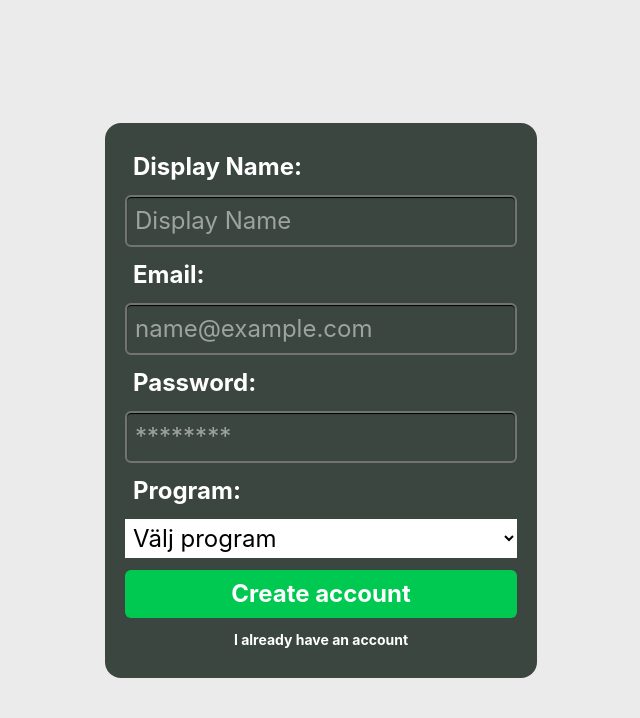
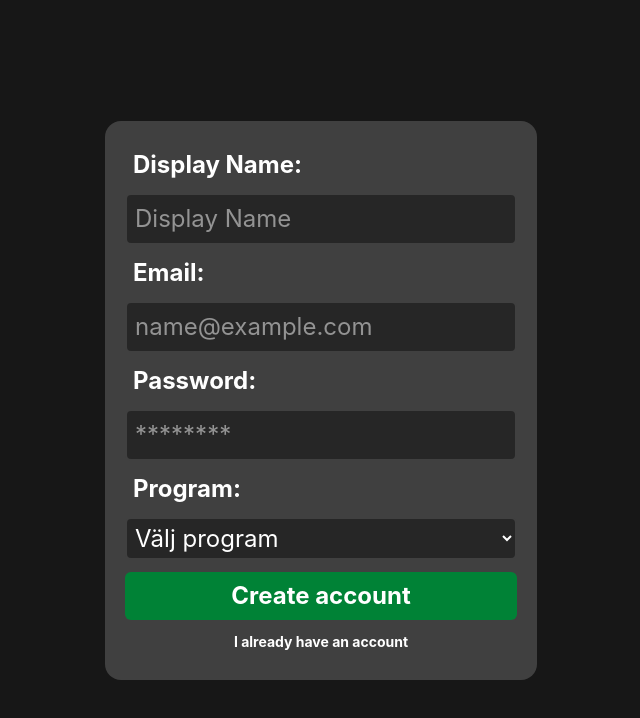
Before and after one commit to Mask1nen/2026-TDDD27-LiUMaster, a React (Vite) app in the folder liumaster/: page /register in a window 1280 px wide. Shown: the top 718 px of the page, without its empty margins (319-959 px from the left). Built offline with nearby package versions, Linux system fonts and the light colour scheme; no server answers.

Commit message:
styling changes

```diff
--- a/liumaster/src/components/login.tsx
+++ b/liumaster/src/components/login.tsx
@@ -27,15 +27,15 @@ function LoginPage() {
   }
 
   return (
-    <div className="flex justify-center items-center flex-col h-screen w-screen">
+    <div className="flex justify-center items-center flex-col h-screen w-screen bg-neutral-900">
       <form onSubmit={handleLogin}>
-        <div className="flex flex-col bg-[#000F08]/75 text-white p-5 rounded-2xl text-2xl gap-1">
+        <div className="flex flex-col bg-neutral-700 text-white p-5 rounded-2xl text-2xl gap-1">
           {error && <p className="text-red-400 text-sm px-2">{error}</p>}
           <label className="p-2" htmlFor="email">
             <b>Email: </b>
           </label>
           <input
-            className="p-2 border-2 border-neutral-500 rounded-md inset-shadow-xs inset-shadow-black"
+            className="p-2 bg-neutral-800 border-2 border-neutral-700 rounded-md"
             onChange={(e) => {
               setEmailRef(e.target.value);
             }}
@@ -49,7 +49,7 @@ function LoginPage() {
             <b>Password:</b>
           </label>
           <input
-            className="p-2 border-2 border-neutral-500 rounded-md inset-shadow-xs inset-shadow-black"
+            className="p-2 bg-neutral-800 border-2 border-neutral-700 rounded-md"
             onChange={(e) => {
               setPasswordRef(e.target.value);
             }}
@@ -60,14 +60,14 @@ function LoginPage() {
           ></input>
 
           <button
-            className="bg-green-500 rounded-md p-2 hover:bg-green-700 mt-2"
+            className="bg-green-700 rounded-md p-2 hover:bg-green-600 mt-2"
             type="submit"
           >
             <b>Sign in</b>
           </button>
           <Link
             to="/register"
-            className="p-2 hover:bg-black/25 flex justify-center items-center text-sm text-center"
+            className="p-2 hover:text-cyan-500 flex justify-center items-center text-sm text-center"
           >
             <b>Register</b>
           </Link>
--- a/liumaster/src/components/planner.tsx
+++ b/liumaster/src/components/planner.tsx
@@ -141,7 +141,7 @@ function CoursePlanner() {
         />
 
         {/* HÖGER SIDA: Alla kurser */}
-        <div className="relative h-max w-1/2 pl-5 border-l-2 border-neutral-700">
+        <div className="relative h-max w-1/2 pl-5 border-l-2 border-neutral-500">
           <CourseViewer
             selectedPlan={selectedPlan}
             years={years}
--- a/liumaster/src/components/planviewer.tsx
+++ b/liumaster/src/components/planviewer.tsx
@@ -100,7 +100,7 @@ function PlanViewer({
           {selectedPlan.private ? <h3>Privat</h3> : <h3>Offentlig</h3>}
           <h3>{specName}</h3>
         </div>
-        <button className="items-center justify-center border-2 border-neutral-700 p-1 pl-2 pr-2 rounded-md hover:cursor-pointer hover:bg-blue-700/50">
+        <button className="items-center justify-center border-2 bg-neutral-800 border-neutral-700 p-1 pl-2 pr-2 rounded-md hover:cursor-pointer hover:bg-blue-700/50">
           Redigera
         </button>
       </div>
@@ -118,7 +118,7 @@ function PlanViewer({
 
                 {periods.map((period) => (
                   <div key={period} className="flex flex-col gap-3 pl-2">
-                    <h3 className="text-xl font-bold text-white border-b border-gray-600 pb-1">
+                    <h3 className="text-xl font-bold text-white border-b border-white pb-1">
                       {period}
                     </h3>
 
@@ -126,7 +126,7 @@ function PlanViewer({
                       {["1", "2", "3", "4"].map((block) => (
                         <div
                           key={block}
-                          className="flex flex-col gap-2 border-r border-dashed border-gray-600/50 pr-2 last:border-0 min-h-20"
+                          className="flex flex-col gap-2 border-r border-dashed border-white/50 pr-2 last:border-0 min-h-20"
                         >
                           <h4 className="text-center text-md font-semibold">
                             Block {block}
--- a/liumaster/src/components/register.tsx
+++ b/liumaster/src/components/register.tsx
@@ -21,15 +21,15 @@ function RegisterPage() {
     }
   }
   return (
-    <div className="flex justify-center items-center flex-col h-screen w-screen">
+    <div className="flex justify-center items-center flex-col h-screen w-screen bg-neutral-900">
       <form onSubmit={handleRegister}>
-        <div className="flex flex-col bg-[#000F08]/75 text-white p-5 rounded-2xl text-2xl gap-1">
+        <div className="flex flex-col bg-neutral-700 text-white p-5 rounded-2xl text-2xl gap-1">
           {error && <p className="text-red-400 text-sm px-2">{error}</p>}
           <label className="p-2" htmlFor="displayName">
             <b>Display Name: </b>
           </label>
           <input
-            className="p-2 border-2 border-neutral-500 rounded-md inset-shadow-xs inset-shadow-black"
+            className="p-2 bg-neutral-800 border-2 border-neutral-700 rounded-md"
             onChange={(e) => {
               setDisplayNameRef(e.target.value);
             }}
@@ -42,7 +42,7 @@ function RegisterPage() {
             <b>Email: </b>
           </label>
           <input
-            className="p-2 border-2 border-neutral-500 rounded-md inset-shadow-xs inset-shadow-black"
+            className="p-2 bg-neutral-800 border-2 border-neutral-700 rounded-md"
             onChange={(e) => {
               setEmailRef(e.target.value);
             }}
@@ -56,7 +56,7 @@ function RegisterPage() {
             <b>Password:</b>
           </label>
           <input
-            className="p-2 border-2 border-neutral-500 rounded-md inset-shadow-xs inset-shadow-black"
+            className="p-2 bg-neutral-800 border-2 border-neutral-700 rounded-md"
             onChange={(e) => {
               setPasswordRef(e.target.value);
             }}
@@ -72,7 +72,7 @@ function RegisterPage() {
           <select
             onChange={(e) => setProgramRef(e.target.value)}
             value={programRef || ""}
-            className="bg-white text-black p-1"
+            className="p-1 bg-neutral-800 text-white border-2 border-neutral-700 rounded-md cursor-pointer focus:outline-none focus:border-neutral-500"
             required
           >
             <option value="" selected disabled hidden>
@@ -83,14 +83,14 @@ function RegisterPage() {
           </select>
 
           <button
-            className="bg-green-500 rounded-md p-2 hover:bg-green-700 mt-2"
+            className="bg-green-700 rounded-md p-2 hover:bg-green-600 mt-2"
             type="submit"
           >
             <b>Create account</b>
           </button>
           <Link
             to="/login"
-            className="p-2 hover:bg-black/25 text-sm text-center"
+            className="p-2 hover:text-cyan-500 text-sm text-center"
           >
             <b>I already have an account</b>
           </Link>
```
